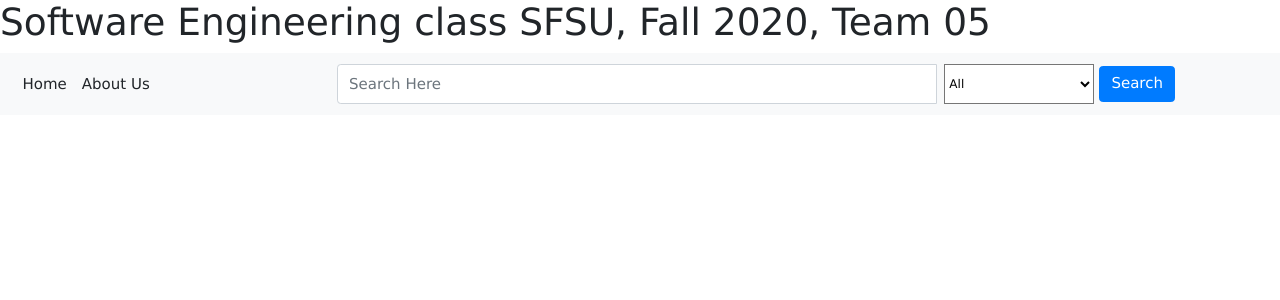
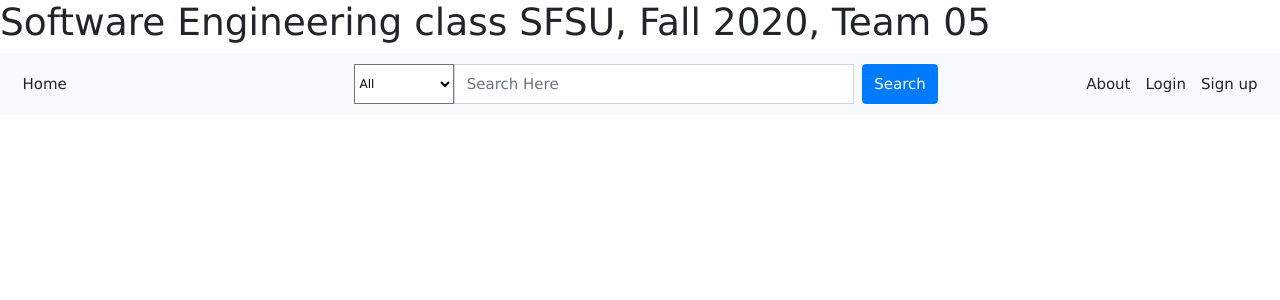
Before and after one commit to mathai1/CSC648-website, a Flask app: page / in a window 1280 px wide. Shown: the top 300 px of the page. Run offline with Flask 2, Linux system fonts and the light colour scheme; data that the repository does not hold is empty; some libraries are stand-ins or nearby versions.

Commit message:
fixed some style to navbar

```diff
--- a/application/templates/base.html
+++ b/application/templates/base.html
@@ -16,45 +16,40 @@
           <a class="nav-link" href="/">Home <span class="sr-only">(current)</span></a>
         </li>
 
-        <li class="nav-item">
-          <a class="nav-link" href="about">About Us</a>
-        </li>
-
       </ul>
-      <!-- <form class="form-inline my-2 my-lg-0" action ="/search" method ="POST">
-          <a class="nav-link dropdown-toggle" href="#" id="navbarDropdown" role="button" data-toggle="dropdown" aria-haspopup="true" aria-expanded="false">
-            Catergory
-            <select class="dropdown-menu" aria-labelledby="navbarDropdown" name="filter" >
-              <option class="dropdown-item" value ="All" >All</option>
-              <option class="dropdown-item" value ="book" >book</option>
-              <option class="dropdown-item" value ="electronic">electronic</option>
-              <option class="dropdown-item" value = "misc"></option>
-
-            </select>
-          </a>
-
-        <input class="form-control mr-sm-2" type="search" name="searchedData" placeholder="Search" aria-label="Search">
-        <button class="btn btn-outline-success my-2 my-sm-0" type="submit">Search</button>
-      </form> -->
 
       <form class="form-inline my-3 my-lg-1 mx-auto" method="POST" action="/search">
         <div class="input-group" >
 
-              <input type="text" class="form-control  mr-sm-2"  aria-label="Text input with segmented button dropdown" style=" width: 600px; height: 40px" placeholder="Search Here" name = "searchedData">
-              <div class="input-group-btn" >
-                  <select name = "filter" style = " width: 150px; height: 40px; font-size:12px; background-color:white;color: black">
+              <div class="input-group-append" >
+                  <select name = "filter" style = " width: 100px; height: 40px; font-size:12px; background-color:white;color: black">
                     <option class="dropdown-item" value ="All" >All</option>
                     <option class="dropdown-item" value ="book" >book</option>
                     <option class="dropdown-item" value ="electronic">electronic</option>
                     <option class="dropdown-item" value = "misc"></option>
                   </select>
-
+                   </div>
+                  <input type="text" class="form-control  mr-sm-2"  style=" width: 400px; height: 40px" placeholder="Search Here" name = "searchedData">
 
                   <button type="submit"   class="btn btn-primary" >Search</button>
 
               </div>
         </div>
 </form>
+    <ul class="navbar-nav ml-auto">
+      <li class="nav-item">
+        <a class="nav-link" href="about">About</a>
+      </li>
+
+      <li class="nav-item active">
+        <a class="nav-link" href="">Login <span class="sr-only">(current)</span></a>
+      </li>
+
+      <li class="nav-item">
+        <a class="nav-link" href="Sign up ">Sign up</a>
+      </li>
+
+    </ul>
     </div>
   </nav>
   <!-- End nav bar -->
```
